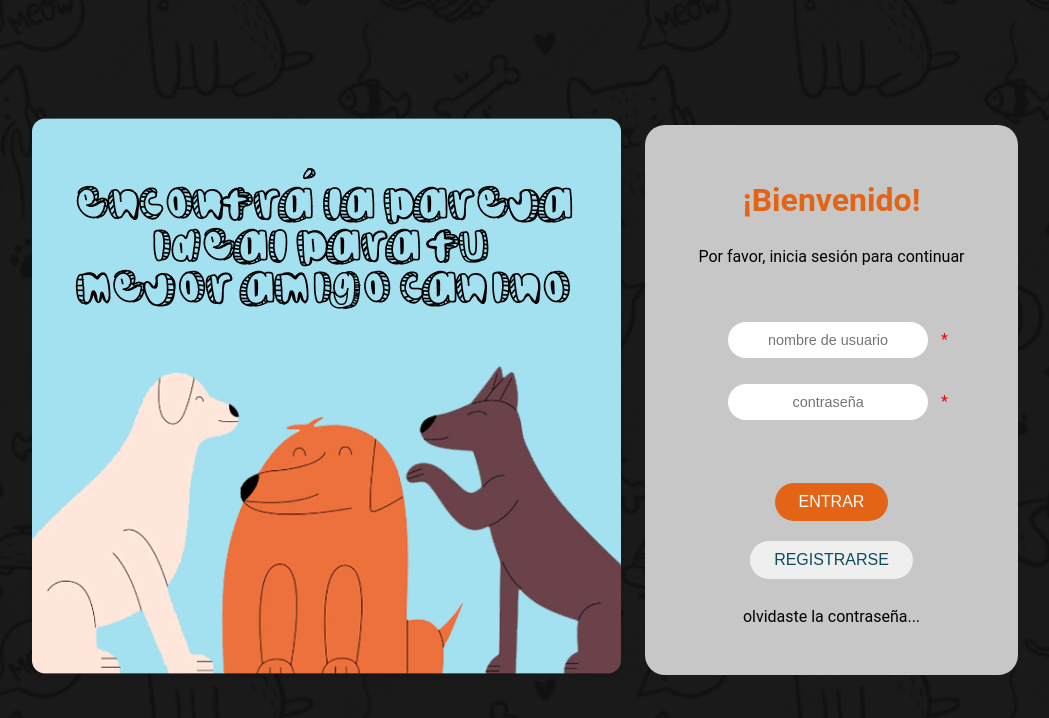
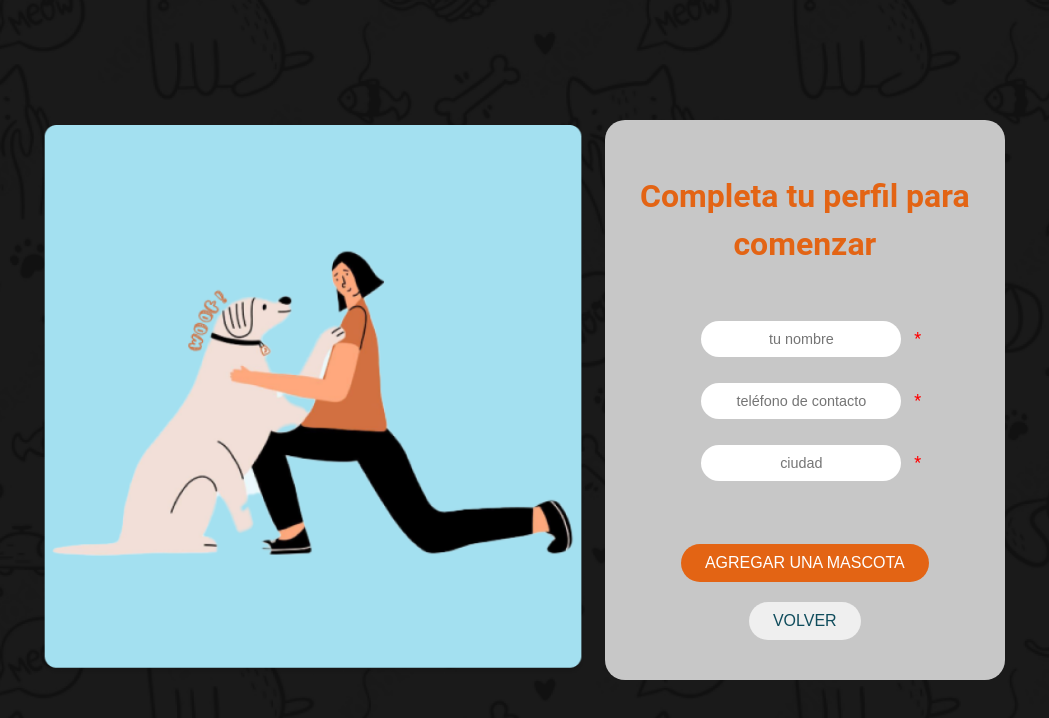
Before and after one commit to No-Country-simulation/c19-46-n-java-react, a React (Vite) app in the folder frontend/: page /pruebas in a window 1280 px wide. Shown: the top 718 px of the page, without its empty margins (127-1176 px from the left). Built offline with nearby package versions, Linux system fonts and the light colour scheme.

Commit message:
prueba pefil

```diff
--- a/frontend/src/ComponentePruebas.jsx
+++ b/frontend/src/ComponentePruebas.jsx
@@ -6,8 +6,8 @@ const ComponentePruebas = () => {
   return (
     <>
       {/* <FormularioMascotaIndex /> */}
-      <LoginForm />
-      {/* <RegisterForm /> */}
+      {/* <LoginForm /> */}
+      <RegisterForm />
     </>
   );
 };
```
